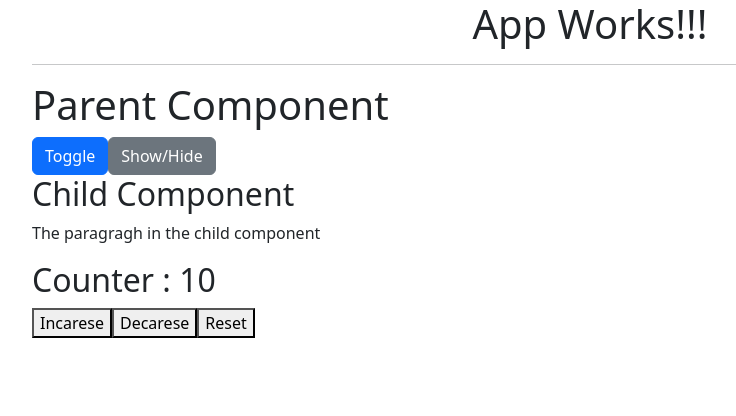
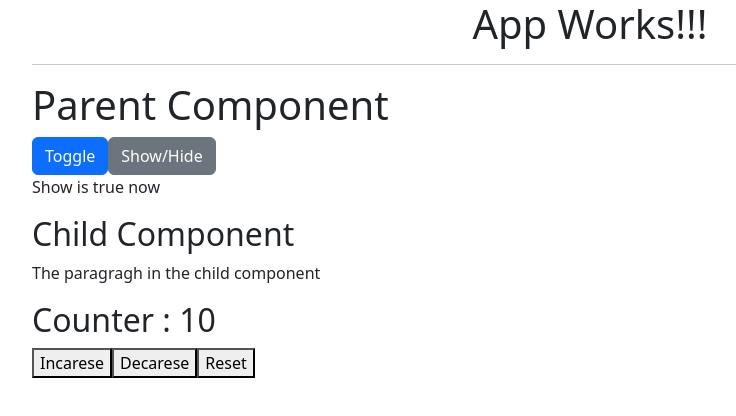
Before and after one commit to synergy2411/dec-25-react, a React (Vite) app in the folder first-app/: page / in a window 1280 px wide. Both pictures are taken after a click on the button "Show/Hide". Shown: the top 416 px of the page, without its empty margins (50-786 px from the left). Built offline with nearby package versions, Linux system fonts and the light colour scheme; no server answers.

Commit message:
toggle hook added

```diff
--- a/first-app/src/Components/Demo/Parent.jsx
+++ b/first-app/src/Components/Demo/Parent.jsx
@@ -1,17 +1,18 @@
-import { useState, useCallback, useMemo } from "react";
+import { useCallback, useMemo } from "react";
 import Child from "./Child";
 import useFetchData from "../../hooks/use-fetch";
+import { useToggle } from "../../hooks/use-toggle";
 
 function Parent() {
-  const [toggle, setToggle] = useState(false);
-  const [show, setShow] = useState(false);
+  const [toggle, flipToggle] = useToggle(false);
+  const [show, flipShow] = useToggle(false);
 
   const [data] = useFetchData("https://jsonplaceholder.typicode.com/users");
   console.log("Parent Data : ", data);
   console.log("Parent renders");
 
   const dummyFunction = useCallback(
-    () => console.log("Dummy Function called"),
+    () => console.log("Dummy Function called", toggle),
     [toggle]
   );
 
@@ -30,13 +31,15 @@ function Parent() {
   return (
     <>
       <h1>Parent Component</h1>
-      <button onClick={() => setToggle(!toggle)} className="btn btn-primary">
+      <button onClick={flipToggle} className="btn btn-primary">
         Toggle
       </button>
 
-      <button className="btn btn-secondary" onClick={() => setShow(!show)}>
+      <button className="btn btn-secondary" onClick={flipShow}>
         Show/Hide
       </button>
+
+      {show && <p>Show is true now</p>}
       <Child
         toggle={true}
         dummyFunction={dummyFunction}
--- /dev/null
+++ b/first-app/src/hooks/use-toggle.js
@@ -0,0 +1,9 @@
+import { useState } from "react";
+
+export function useToggle(initialValue = false) {
+  const [toggle, setToggle] = useState(initialValue);
+
+  const flip = () => setToggle(!toggle);
+
+  return [toggle, flip];
+}
```
